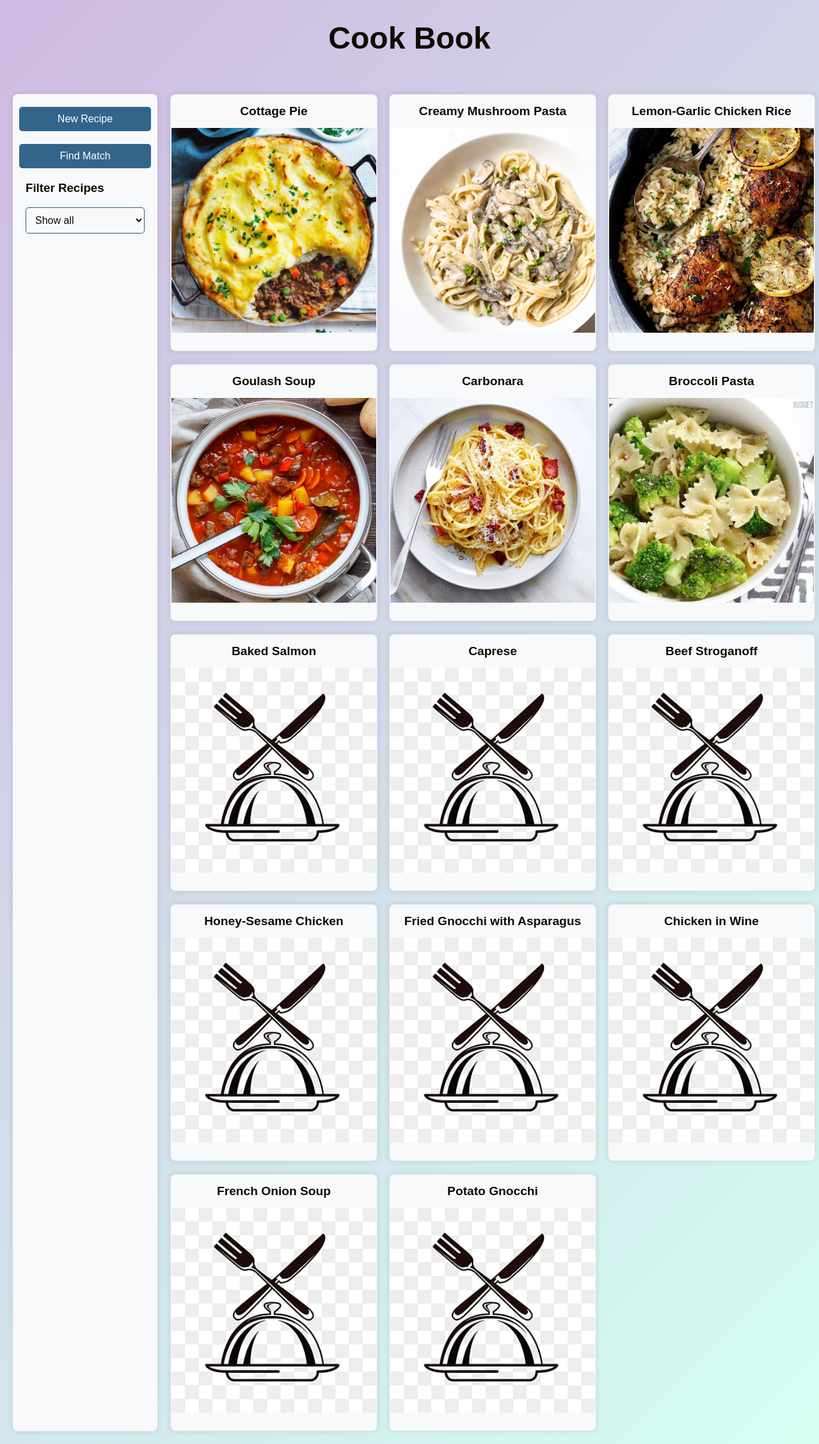
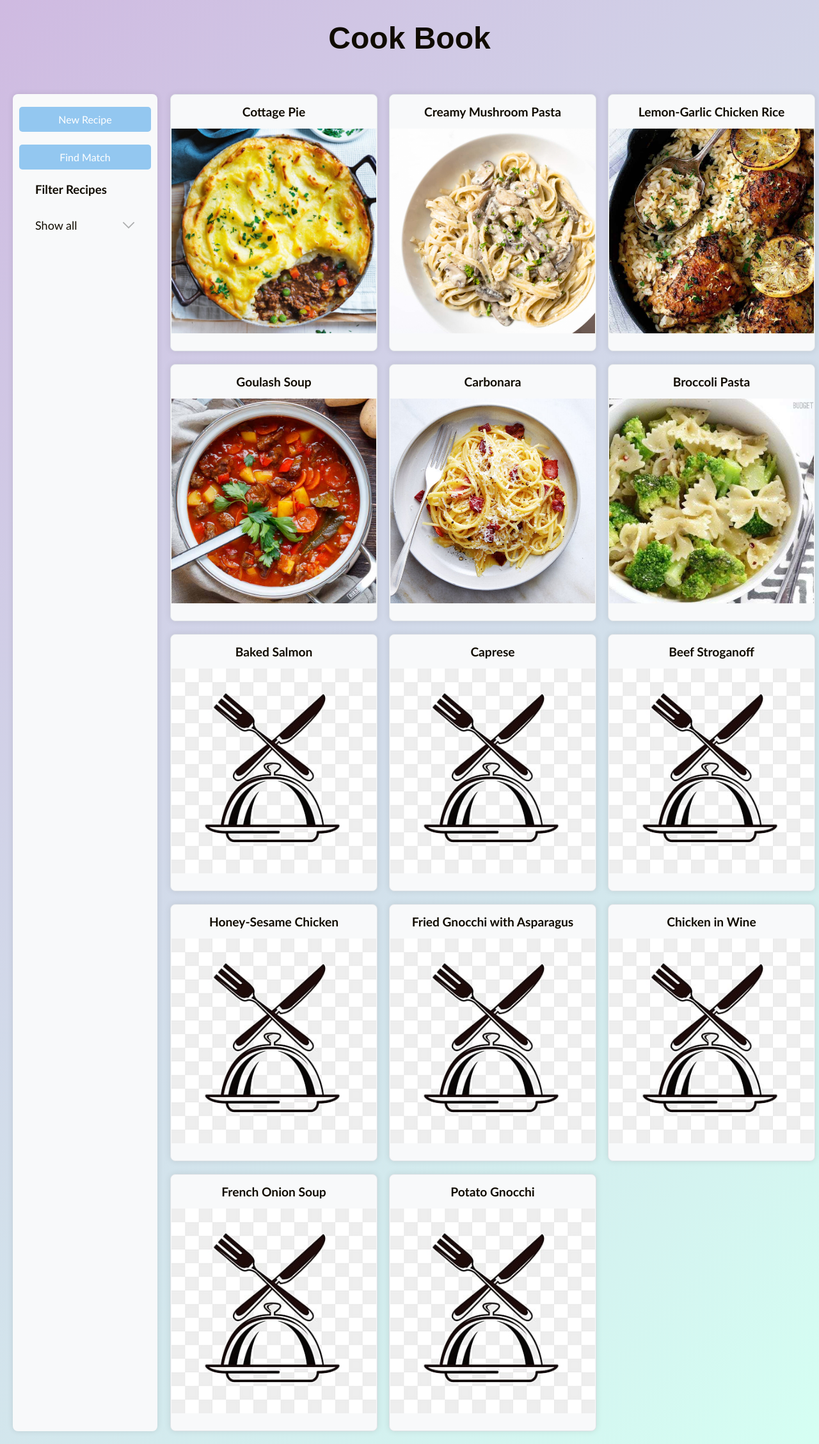
Before and after one commit to DennisLent/Cookbook, a Flask app: page / in a window 1280 px wide. Shown: the whole page at 64% size. Run offline with Flask 3, Linux system fonts and the light colour scheme; data comes from the database, SQL or seed files in the repository; both versions use the stored data as it was before the commit.

Commit message:
new tags, new page styling and filtering

```diff
--- a/static/pages.css
+++ b/static/pages.css
@@ -1,7 +1,7 @@
 /* Bodies */
 body {
     background: linear-gradient(135deg, #CFBAE1, #D5FFF3);
-    font-family: Arial, sans-serif;
+    font-family: "Calibri";
     margin: 0;
     padding: 0;
     display: flex;
@@ -12,7 +12,7 @@ body {
 
 .body-insert {
     background: linear-gradient(135deg, #CFBAE1, #D5FFF3);
-    font-family: Arial, sans-serif;
+    font-family: "Calibri";
     margin: 0;
     padding: 0;
     display: block;
@@ -49,7 +49,7 @@ body {
     display: block;
     width: 100%;
     padding: 10px;
-    background-color: #33658A;
+    background-color: #93c7f0;
     color: #fff;
     border: none;
     border-radius: 5px;
@@ -61,29 +61,110 @@ body {
 }
 
 .button-sidebar:hover {
-    background-color: #0056b3;
+    background-color: #739dbd;
 }
 
-.filter-container {
+.filter-container{
     width: 100%;
 }
 
-.tag-select {
-    width: 100%;
-    padding: 10px;
-    font-size: 16px;
-    border: 1px solid #33658A;
-    border-radius: 5px;
-    box-shadow: 0 0 5px rgba(0, 0, 0, 0.1);
-    color: #100B00;
-    background-color: #f8f9fa;
-    background-repeat: no-repeat;
-    background-position: right 10px center;
-    background-size: 10px;
+.filter-container h3{
+    margin-left: 15px;
 }
 
-.tag-select:hover {
+.select-box {
+    position: relative;
+    display: block;
+    width: 100%;
+    margin: 0 auto;
+    font-family: "Calibri";
+    font-size: 18px;
+    color: #100B00;
+}
+
+.select-box__current {
+    position: relative;
+    cursor: pointer;
+    outline: none;
     border-color: #100B00;
+}
+
+.select-box__current:focus {
+    outline: none;
+}
+
+.select-box__current:focus + .select-box__list {
+    opacity: 1;
+    animation-name: none;
+}
+
+.select-box__current:focus .select-box__icon {
+    transform: translateY(-50%) rotate(180deg);
+}
+
+.select-box__icon {
+    position: absolute;
+    top: 50%;
+    right: 15px;
+    transform: translateY(-50%);
+    width: 20px;
+    opacity: 0.3;
+    transition: 0.2s ease;
+}
+
+.select-box__value {
+    display: flex;
+}
+
+.select-box__input {
+    display: none;
+}
+
+.select-box__input:checked + .select-box__input-text {
+    display: block;
+}
+
+.select-box__input-text {
+    display: none;
+    width: 100%;
+    margin: 0;
+    padding: 15px;
+    background-color: #f8f9fa;
+}
+
+.select-box__list {
+    position: absolute;
+    width: 100%;
+    padding: 0;
+    list-style: none;
+    opacity: 0;
+    animation-name: HideList;
+    animation-duration: 0.5s;
+    animation-delay: 0.5s;
+    animation-fill-mode: forwards;
+    animation-timing-function: step-start;
+    box-shadow: 0 15px 30px -10px rgba(0, 0, 0, 0.9);
+}
+
+.select-box__option {
+    display: block;
+    padding: 15px;
+    background-color: #fff;
+}
+
+.select-box__option:hover,
+.select-box__option:focus {
+    color: #546c84;
+    background-color: #fbfbfb;
+}
+
+@keyframes HideList {
+    from {
+        transform: scaleY(1);
+    }
+    to {
+        transform: scaleY(0);
+    }
 }
 
 /* Main content styling */
@@ -208,7 +289,7 @@ body {
 .button {
     display: flex;
     padding: 10px 10px;
-    background-color: #33658A;
+    background-color: #93c7f0;
     color: #fff;
     border: none;
     border-radius: 5px;
@@ -218,13 +299,13 @@ body {
 }
 
 .button:hover {
-    background-color: #0056b3;
+    background-color: #739dbd;
 }
 
 .button-delete {
     display: flex;
     padding: 10px 10px;
-    background-color: #ee4022;
+    background-color: #e99889;
     color: #fff;
     border: none;
     border-radius: 5px;
@@ -235,7 +316,7 @@ body {
 }
 
 .button-delete:hover {
-    background-color: #b9321a;
+    background-color: #bd7b70;
 }
 
 /* Edit and New Recipe Container */
@@ -308,7 +389,7 @@ body {
 
 .edit-actions button, .new-actions button {
     padding: 10px 15px;
-    background-color: #28a745;
+    background-color: #7ce695;
     color: #fff;
     border: none;
     border-radius: 4px;
@@ -316,7 +397,7 @@ body {
 }
 
 .edit-actions button:hover, .new-actions button:hover {
-    background-color: #218838;
+    background-color: #58a56a;
 }
 
 /* Recipe container styling */
--- a/templates/home.html
+++ b/templates/home.html
@@ -21,12 +21,27 @@
                 <!-- filter recipes -->
                 <div class="filter-container">
                     <h3>Filter Recipes</h3>
-                    <select class="tag-select" aria-label="Filter Dishes">
-                        <option value="all" selected>Show all</option>
-                        {% for tag in all_tags %}
-                            <option value="{{ tag }}">{{ tag }}</option>
-                        {% endfor %}
-                    </select>
+                    <div class="select-box">
+                        <div class="select-box__current" tabindex="1">
+                            <div class="select-box__value">
+                                <input class="select-box__input" type="radio" id="all" value="all" name="tag" checked="checked">
+                                <p class="select-box__input-text">Show all</p>
+                            </div>
+                            {% for tag in all_tags %}
+                                <div class="select-box__value">
+                                    <input class="select-box__input" type="radio" id="{{ tag }}" value="{{ tag }}" name="tag">
+                                    <p class="select-box__input-text">{{ tag }}</p>
+                                </div>
+                            {% endfor %}
+                            <img class="select-box__icon" src="/static/img_295694.svg" alt="Arrow Icon" aria-hidden="true">
+                        </div>
+                        <ul class="select-box__list">
+                            <li><label class="select-box__option" for="all" aria-hidden="true">Show all</label></li>
+                            {% for tag in all_tags %}
+                                <li><label class="select-box__option" for="{{ tag }}" aria-hidden="true">{{ tag }}</label></li>
+                            {% endfor %}
+                        </ul>
+                    </div>
                 </div>
             </div>
             <!-- show all foods -->
--- a/templates/new_recipe.html
+++ b/templates/new_recipe.html
@@ -31,7 +31,7 @@
                 </div>
                 <div class="new-actions" style="justify-content: space-between;">
                     <a href="{{ url_for('homepage') }}" class="button">Home</a>
-                    <button type="submit">Add Recipe</button>
+                    <button type="submit" style="font-size: inherit;">Add Recipe</button>
                 </div>
             </form>
         </div>
--- a/utils/tags.py
+++ b/utils/tags.py
@@ -5,7 +5,7 @@ tags_dict = {
     "Pork": ["pork", "bacon", "ham", "pancetta", "guanciale"],
     "Fish": ["fish", "salmon", "tuna"],
     "Seafood": ["shrimp", "scampi", "lobster", "crab", "mussels"],
-    "Pasta": ["pasta", "spaghetti", "linguini", "penne", "ravioli", "fusili", "tagliatelle", "tortellini", "farfalle", "macaroni", "gnocchi"],
+    "Pasta": ["pasta", "spaghetti", "linguini", "penne", "ravioli", "fusili", "tagliatelle", "tortellini", "farfalle", "macaroni", "gnocchi", "orzo"],
     "Rice": ["rice", "basmati", "sushi", "arborio", "paella"]
 }
 
```
Also changed, not shown: static/filtering.js (+19 -5 lines), recipes.db (deleted), static/img_295694.svg (added), static/uploads/Screenshot_from_2024-07-28_11-31-49.png (added), 2 other files.
